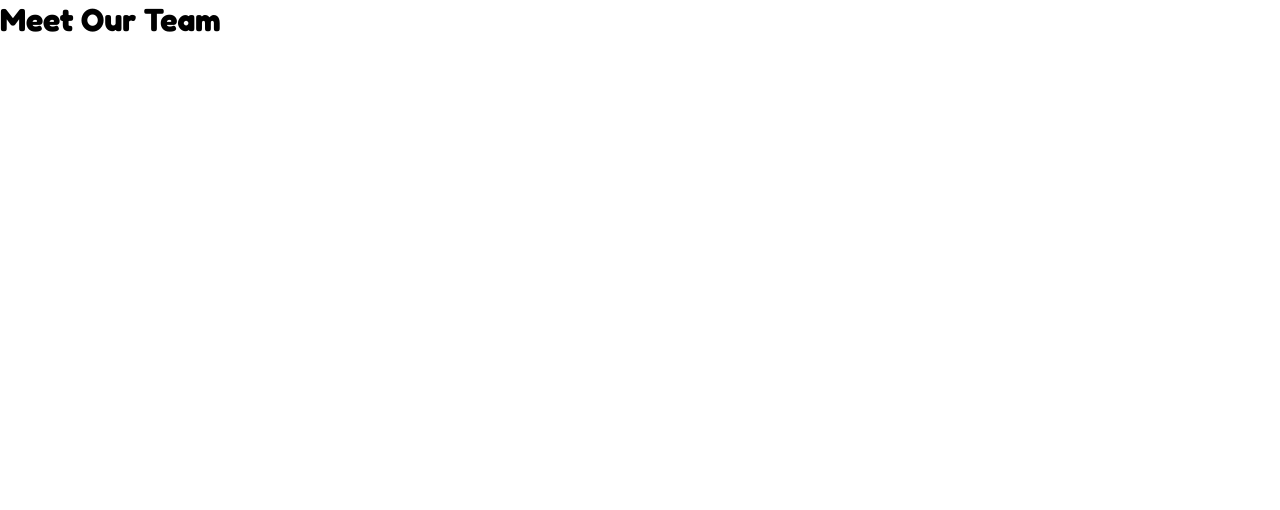
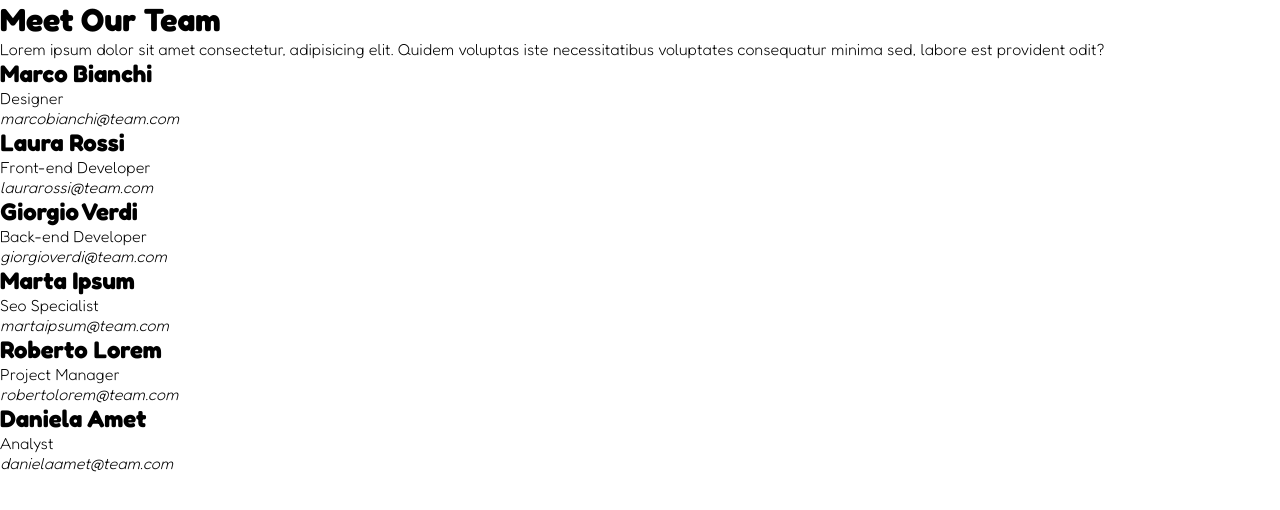
Before and after one commit to AnielloPiscopo/html-css-float-cards, a plain HTML site: page index.html in a window 1280 px wide. Drawn offline with Linux system fonts and the light colour scheme.

Commit message:
Added the content in html

```diff
--- a/index.html
+++ b/index.html
@@ -23,7 +23,52 @@
     <body>
         <!--* MAIN -->
         <main>
+            <!--! Title -->
             <h1>Meet Our Team</h1>
+
+            <!--! Text -->
+            <p>
+                Lorem ipsum dolor sit amet consectetur, adipisicing elit. Quidem voluptas iste necessitatibus voluptates consequatur minima sed, labore est provident odit?
+            </p>
+
+            <!--! Profile Cards Section -->
+            <section id="profile-cards">
+                <article class="profile-card">
+                    <h2>Marco Bianchi</h2>
+                    <div>Designer</div>
+                    <address>marcobianchi@team.com</address>
+                </article>
+
+                <article class="profile-card">
+                    <h2>Laura Rossi</h2>
+                    <div>Front-end Developer</div>
+                    <address>laurarossi@team.com</address>
+                </article>
+
+                <article class="profile-card">
+                    <h2>Giorgio Verdi</h2>
+                    <div>Back-end Developer</div>
+                    <address>giorgioverdi@team.com</address>
+                </article>
+
+                <article class="profile-card">
+                    <h2>Marta Ipsum</h2>
+                    <div>Seo Specialist</div>
+                    <address>martaipsum@team.com</address>
+                </article>
+
+                <article class="profile-card">
+                    <h2>Roberto Lorem</h2>
+                    <div>Project Manager</div>
+                    <address>robertolorem@team.com</address>
+                </article>
+
+                <article class="profile-card">
+                    <h2>Daniela Amet</h2>
+                    <div>Analyst</div>
+                    <address>danielaamet@team.com</address>
+                </article>
+            </section>
         </main>
     </body>
 </html>
```
